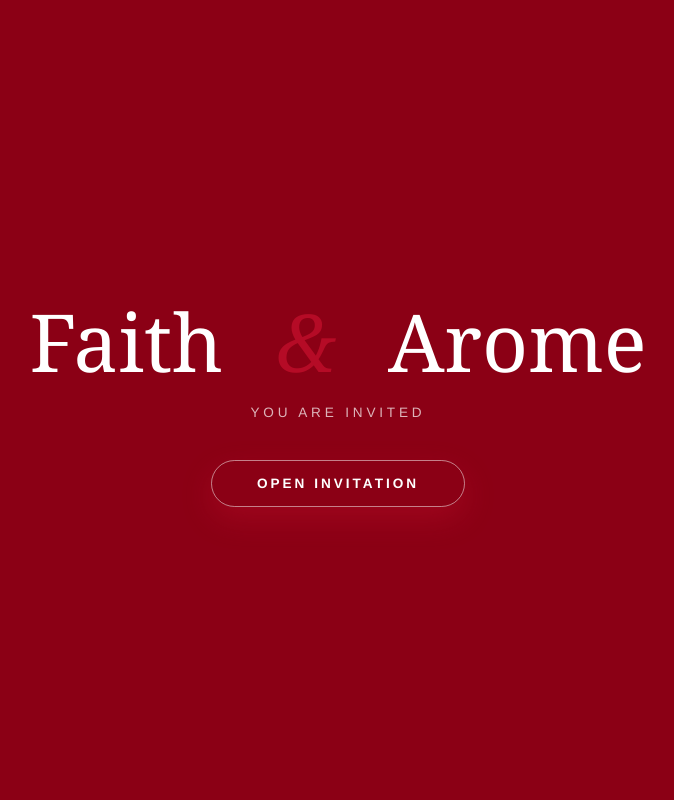
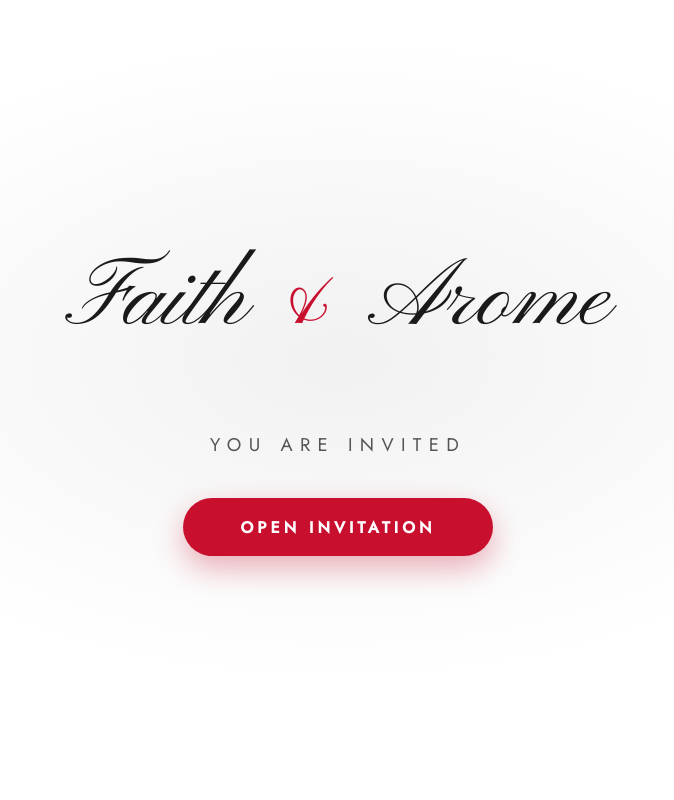
Before and after one commit to kolamarvelous725-commits/faith-and-arome, a website: page index.html in a window 1280 px wide. Shown: the top 800 px of the page, without its empty margins (302-976 px from the left). Drawn offline with nearby package versions, Linux system fonts and the light colour scheme; a web font is replaced by a local one.

Commit message:
perf: eliminate render-blocking CSS, inline exact gate styles, and remove gate animation delay for 95+ score

```diff
--- a/index.html
+++ b/index.html
@@ -23,10 +23,6 @@
   <!-- Preload main stylesheet to eliminate render-blocking delay -->
   <link rel="preload" href="style.css" as="style" />
 
-  <!-- Preload LCP hero image so browser fetches it immediately -->
-  <link rel="preload" as="image" href="54fb4825-f77a-494e-ac9d-acc44585de10.jpeg"
-        fetchpriority="high" />
-
   <!-- Non-blocking Google Fonts (prevents render-blocking) -->
   <link rel="preload" as="style" fetchpriority="low"
         href="https://fonts.googleapis.com/css2?family=Cormorant+Garamond:ital,wght@0,300;0,400;0,500;0,600;0,700;1,300;1,400;1,500;1,600&family=Cormorant+Upright:wght@300;400;500;600;700&family=Jost:wght@200;300;400;500&family=Pinyon+Script&display=swap"
@@ -38,45 +34,56 @@
 
   <link rel="icon" type="image/jpeg" href="54fb4825-f77a-494e-ac9d-acc44585de10.jpeg" />
   <link rel="apple-touch-icon" href="54fb4825-f77a-494e-ac9d-acc44585de10.jpeg" />
-  <link rel="stylesheet" href="style.css" />
+  <link rel="stylesheet" href="style.css" media="print" onload="this.media='all'" />
+  <noscript><link rel="stylesheet" href="style.css" /></noscript>
 
-  <!-- Critical above-the-fold CSS inlined to eliminate FOUC -->
+  <!-- Critical above-the-fold CSS inlined for sub-second FCP & LCP -->
   <style>
-    /* Gate — shown immediately, no font dependency */
+    *, *::before, *::after { box-sizing: border-box; margin: 0; padding: 0; }
+    html, body { width: 100%; height: 100%; margin: 0; padding: 0; }
     body.gate-locked { overflow: hidden; }
-    #welcome-gate {
-      position: fixed; inset: 0; z-index: 9999;
-      display: flex; align-items: center; justify-content: center;
-      background: #8B0015;
-      transition: opacity 0.8s ease, visibility 0.8s ease;
+    .gate {
+      position: fixed; inset: 0; z-index: 5000;
+      display: grid; place-items: center;
+      background: radial-gradient(ellipse 45% 40% at 50% 45%, #f1f1f1 0%, #ffffff 100%);
+      transition: opacity 0.9s ease, visibility 0.9s ease, transform 0.9s ease;
     }
-    .gate-inner { text-align: center; padding: 2rem; }
+    .gate.gate-hidden { opacity: 0; visibility: hidden; transform: scale(1.04); pointer-events: none; }
+    .gate-inner { text-align: center; padding: 0 1.5rem; }
     .gate-names {
-      font-size: clamp(2.5rem, 8vw, 5rem);
-      font-family: 'Georgia', serif;
-      color: #fff;
-      font-weight: 300;
+      font-family: 'Pinyon Script', 'Brush Script MT', cursive, Georgia, serif;
+      color: #1a1a1a;
+      font-size: clamp(3rem, 11vw, 6rem);
+      line-height: 1.2;
     }
-    .gate-amp { font-style: italic; opacity: .7; margin: 0 .4em; }
+    .gate-amp { color: #C8102E; }
     .gate-sub {
-      font-family: 'Helvetica Neue', sans-serif;
-      font-size: .85rem; letter-spacing: .28em;
-      text-transform: uppercase; color: rgba(255,255,255,.7);
-      margin-top: 1rem;
+      margin-top: clamp(2.5rem, 8vw, 4.5rem);
+      font-family: 'Jost', -apple-system, BlinkMacSystemFont, 'Segoe UI', Roboto, sans-serif;
+      font-size: clamp(0.9rem, 2.5vw, 1.15rem);
+      letter-spacing: 0.4em;
+      text-transform: uppercase;
+      color: #555;
     }
     .gate-btn {
       margin-top: 2.5rem;
-      display: inline-block; padding: .95rem 2.8rem;
-      border: 1px solid rgba(255,255,255,.5);
-      background: transparent; color: #fff;
-      font-family: 'Helvetica Neue', sans-serif;
-      font-size: .85rem; letter-spacing: .22em;
-      text-transform: uppercase; cursor: pointer;
-      border-radius: 50px;
-      transition: background .3s, color .3s;
+      padding: 1.1rem 3.6rem;
+      border: 0;
+      border-radius: 999px;
+      background: #C8102E;
+      color: #fff;
+      font-family: 'Jost', -apple-system, BlinkMacSystemFont, 'Segoe UI', Roboto, sans-serif;
+      font-weight: 600;
+      font-size: 1rem;
+      letter-spacing: 0.25em;
+      text-transform: uppercase;
+      cursor: pointer;
+      box-shadow: 0 12px 28px rgba(200, 16, 46, 0.3);
+      animation: gatePulse 2.4s ease-in-out infinite;
+      transition: background 0.3s ease, transform 0.3s ease;
     }
-    .gate-btn:hover { background: #fff; color: #8B0015; }
-    .gate-hidden { opacity: 0; visibility: hidden; pointer-events: none; }
+    .gate-btn:hover { background: #8B0015; transform: translateY(-2px); }
+    @keyframes gatePulse { 0%,100% { box-shadow: 0 12px 28px rgba(200,16,46,0.3); } 50% { box-shadow: 0 12px 40px rgba(200,16,46,0.5); } }
   </style>
 </head>
 <body class="gate-locked">
--- a/style.css
+++ b/style.css
@@ -1468,8 +1468,6 @@ body.gate-locked { overflow: hidden; }
   color: #1a1a1a;
   font-size: clamp(3rem, 11vw, 6rem);
   line-height: 1.2;
-  opacity: 0;
-  animation: gateIn 1.2s ease 0.2s forwards;
 }
 .gate-amp { color: #C8102E; }
 .gate-sub {
@@ -1479,8 +1477,6 @@ body.gate-locked { overflow: hidden; }
   letter-spacing: 0.4em;
   text-transform: uppercase;
   color: #555;
-  opacity: 0;
-  animation: gateIn 1s ease 0.8s forwards;
 }
 .gate-btn {
   margin-top: 2.5rem;
@@ -1496,12 +1492,10 @@ body.gate-locked { overflow: hidden; }
   text-transform: uppercase;
   cursor: pointer;
   box-shadow: 0 12px 28px rgba(200, 16, 46, 0.3);
-  opacity: 0;
-  animation: gateIn 1s ease 1.2s forwards, gatePulse 2.4s ease-in-out 2.4s infinite;
+  animation: gatePulse 2.4s ease-in-out infinite;
   transition: background 0.3s ease, transform 0.3s ease;
 }
 .gate-btn:hover { background: #8B0015; transform: translateY(-2px); }
-@keyframes gateIn { from { opacity: 0; transform: translateY(20px); } to { opacity: 1; transform: translateY(0); } }
 @keyframes gatePulse { 0%,100% { box-shadow: 0 12px 28px rgba(200,16,46,0.3); } 50% { box-shadow: 0 12px 40px rgba(200,16,46,0.5); } }
 
 /* ── Countdown: end message + save-the-date buttons ── */
```
